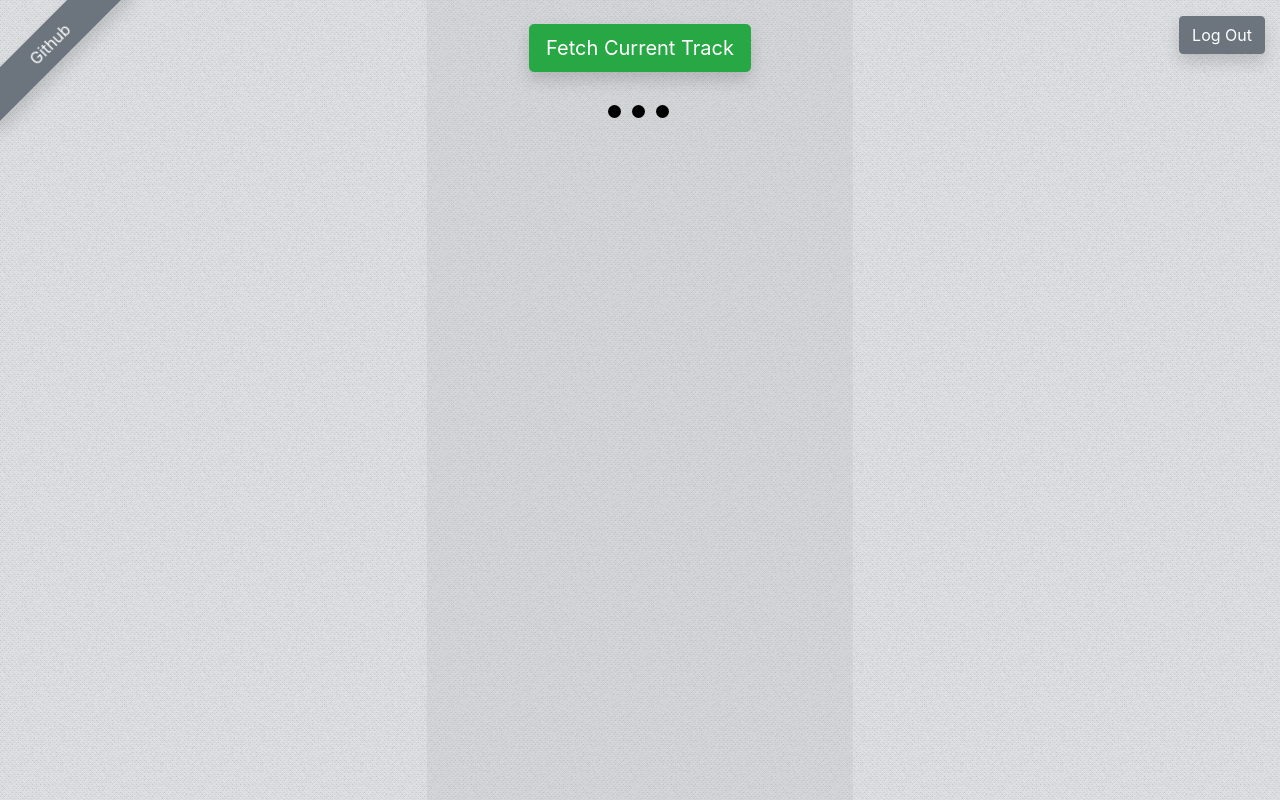
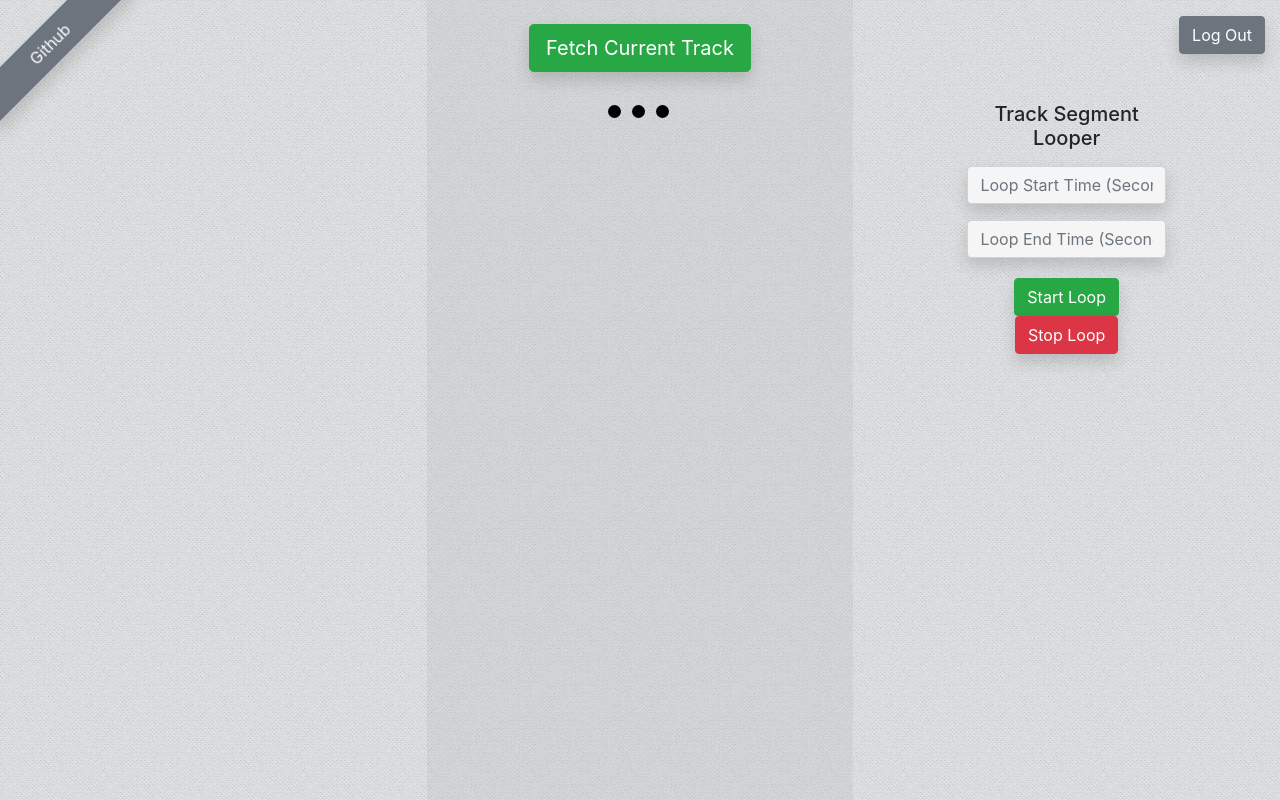
Before and after one commit to bryantinge/Live-Song-Stats, a Flask app: page /viewer in a window 1280 px wide. Run offline with Flask 2, Linux system fonts and the light colour scheme; data that the repository does not hold is empty; some libraries are stand-ins or nearby versions.

Commit message:
Added track segment looper

```diff
--- a/app.py
+++ b/app.py
@@ -25,7 +25,7 @@ SPOTIFY_API_URL = f'{SPOTIFY_API_BASE_URL}/{API_VERSION}'
 
 # Server-side Parameters
 REDIRECT_URI = get_env('REDIRECT_URI')
-SCOPE = 'user-read-currently-playing'
+SCOPE = 'user-read-currently-playing user-modify-playback-state'
 STATE = ''
 SHOW_DIALOG_bool = True
 SHOW_DIALOG_str = str(SHOW_DIALOG_bool).lower()
--- a/static/css/master.css
+++ b/static/css/master.css
@@ -1,6 +1,22 @@
 body {
   background-color: #e9ecef;
   background-image: url('../images/dotnoise-light-grey.png');
+}
+
+.form-control {
+  caret-color: transparent;
+  background-color: #F5F5F5;
+}
+
+.form-control:focus {
+  background-color: #F5F5F5;
+  border-color: #dc3545;
+  box-shadow: 0px 1px 1px rgba(0, 0, 0, 0.075) inset, 0px 0px 8px rgba(220, 53, 69, 0.5);
+}
+
+.loop-form {
+  padding-left: 25%;
+  padding-right: 25%;
 }
 
 .btn:focus {
--- a/templates/viewer.html
+++ b/templates/viewer.html
@@ -45,6 +45,26 @@
               Log Out
             </a>
           </div>
+
+          <div id='loopForm'>
+            <form name='loop' class='loop-form pt-5 pb-3' autocomplete='off'>
+              <h5 class='pb-2'>Track Segment Looper</h5>
+              <div class='form-group'>
+                <input type='text' class='form-control text-center shadow' id='loopStart'
+                  placeholder='Loop Start Time (Seconds)'>
+              </div>
+              <div class='form-group pb-1'>
+                <input type='text' class='form-control text-center shadow' id='loopEnd'
+                  placeholder='Loop End Time (Seconds)'>
+              </div>
+              <button type='submit' id='loopFormStart' class='btn btn-success shadow mx-2' onclick='this.blur();'>
+              Start Loop
+              </button>
+              <button type='button' id='loopFormStop' class='btn btn-danger shadow mx-2' onclick='this.blur();'>
+              Stop Loop
+              </button>
+            </form>
+          </div>
         </div>
       </div>
 
```
Also changed, not shown: static/js/viewer.js (+71 -6 lines).
